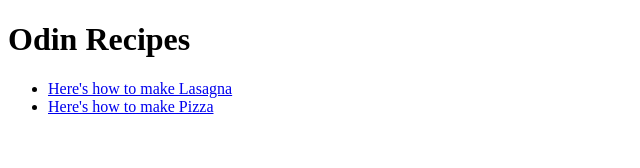
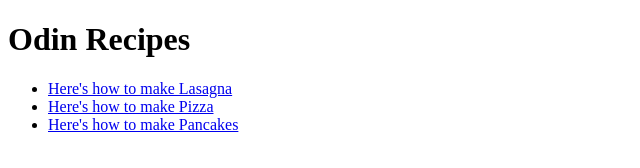
Before and after one commit to Augmented-Cloud/odin-recipes, a plain HTML site: page index.html in a window 1280 px wide. Shown: the whole page, without its empty margins (0-640 px from the left). Drawn offline with Linux system fonts and the light colour scheme.

Commit message:
added link to pancakes recipe in index.html

```diff
--- a/index.html
+++ b/index.html
@@ -10,6 +10,8 @@
 			<ul>
 		<li><a href="recipes/lasagna.html">Here's how to make Lasagna</a></li>
 		<li><a href="recipes/pizza.html">Here's how to make Pizza</a></li>
-		</p>
+		<li><a href="recipes/pancakes.html">Here's how to make Pancakes</a></li>
+			</ul>
+	</p>
 	</body>
 </html>
```
